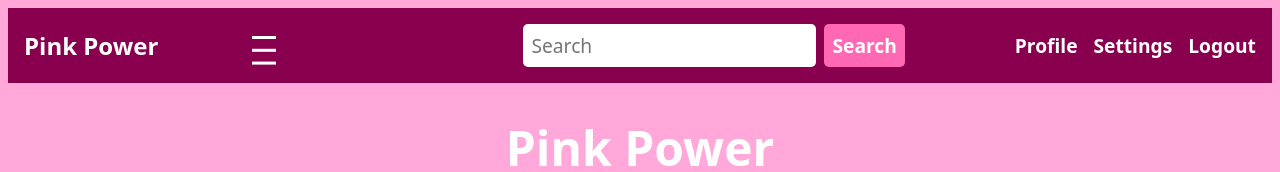
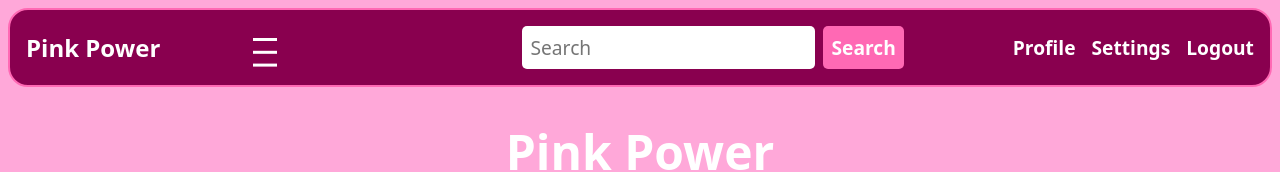
Before and after one commit to bebossi/pinkpower, a React (Create React App) app: page / in a window 1280 px wide. Shown: the top 172 px of the page. Built offline with nearby package versions, Linux system fonts and the light colour scheme; no server answers.

Commit message:
Navbar atualizada

```diff
--- a/src/Components/NavBar/style.module.css
+++ b/src/Components/NavBar/style.module.css
@@ -4,6 +4,8 @@
     justify-content: space-between;
     align-items: center;
     padding: 1rem;
+    border: #ff69b4 solid 2px;
+    border-radius: 20px;
   }
 
   .navbarLogo a {
```
